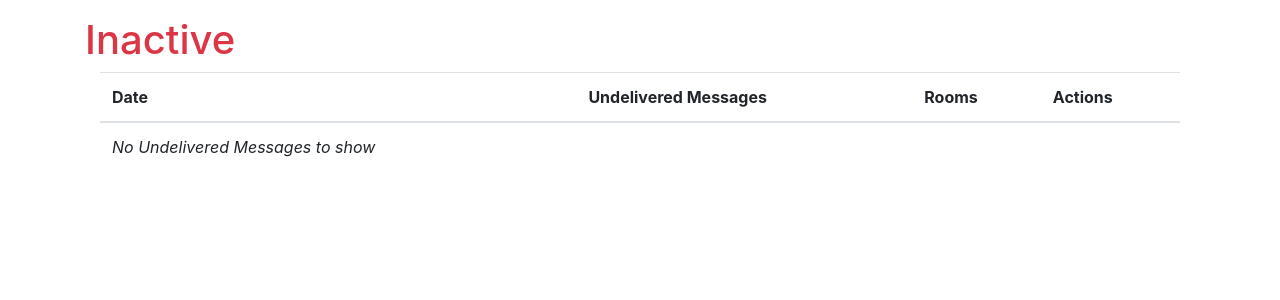
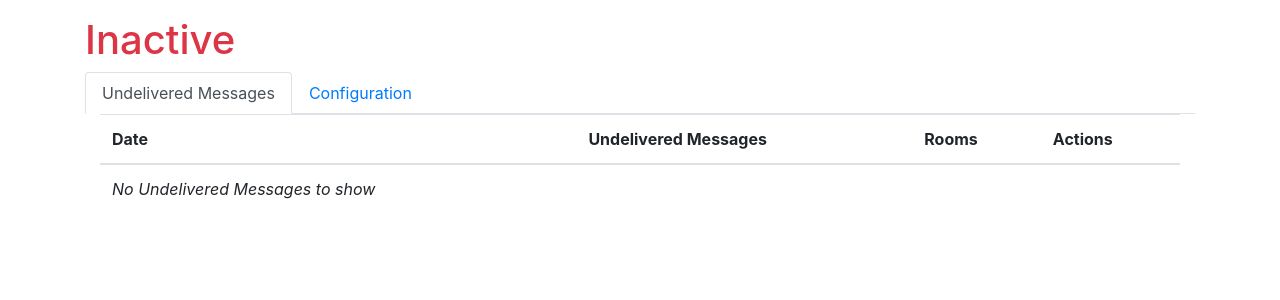
Before and after one commit to dudanogueira/rocket.connect, a Django app: template rocket_connect/templates/instance/connector_analyze.html in a window 1280 px wide. Shown: the part 108-408 px from the top of the page. Run offline with Django 3.2, Linux system fonts and the light colour scheme; the template is opened without the code that fills it, so the values that code supplies are empty; some libraries are stand-ins or nearby versions.

Commit message:
Connector Analyze with tabs

```diff
--- a/rocket_connect/templates/instance/connector_analyze.html
+++ b/rocket_connect/templates/instance/connector_analyze.html
@@ -4,17 +4,30 @@
 {% block content %}
 <nav class="breadcrumb">
     <a class="breadcrumb-item" href="{% url 'home' %}">home</a>
-    <a class="breadcrumb-item" href="{% url 'instance:server_detail' connector.server.external_token %}">{{connector.server}}</a>
+    <a class="breadcrumb-item"
+        href="{% url 'instance:server_detail' connector.server.external_token %}">{{connector.server}}</a>
     <span class="breadcrumb-item active">{{connector}} </span>
 </nav>
 <h1>
-    {{connector}} <span class="text-{{ connector.enabled|yesno:'success,danger' }}">{{ connector.enabled|yesno:"Active,Inactive" }}</span>
+    {{connector}}
+    <span class="text-{{ connector.enabled|yesno:'success,danger' }}">
+        {{connector.enabled|yesno:"Active,Inactive" }}
+    </span>
 </h1>
 
+
+
+
+
 {% if connector.connector_type == "wppconnect" %}
-
-    <a name="" id="" class="btn btn-primary" href="?connector=wppconnect&connector_action=status_session" role="button">get status</a>
-    <a name="" id="" class="btn btn-primary" href="?connector=wppconnect&connector_action=initialize" role="button">initialize</a>
+<div class="container">
+    <p>
+        <a name="" id="" class="btn btn-primary" href="?connector=wppconnect&connector_action=status_session" role="button">get
+            status</a>
+        <a name="" id="" class="btn btn-primary" href="?connector=wppconnect&connector_action=initialize"
+            role="button">initialize</a>
+    </p>
+</div>
 
 {% if connector_action_response %}
 
@@ -36,6 +49,22 @@
 
 {% endif %}
 
+
+<ul class="nav nav-tabs" id="myTab" role="tablist">
+    <li class="nav-item">
+        <a class="nav-link active" id="undelivered-messages-tab" data-toggle="tab" href="#undelivered-messages"
+            role="tab" aria-controls="undelivered-messages" aria-selected="true">Undelivered Messages</a>
+    </li>
+    <li class="nav-item">
+        <a class="nav-link" id="configuration-tab" data-toggle="tab" href="#configuration" role="tab"
+            aria-controls="configuration" aria-selected="false">
+            Configuration
+        </a>
+    </li>
+</ul>
+<div class="tab-content" id="myTabContent">
+    <div class="tab-pane fade show active" id="undelivered-messages" role="tabpanel"
+        aria-labelledby="undelivered-messages-tab">
         <div id="undelivered_messages_by_day" class="container">
             <table class="table">
                 <thead>
@@ -53,9 +82,15 @@
                         <td>{{message.created_count}}</td>
                         <td>{{message.room_count}}</td>
                         <td>
-                    <a name="" id="" class="btn btn-danger" href="?date={{message.date|date:'Y-m-d'}}&action=force_delivery" role="button">force delivery</a>
-                    <a name="" id="" class="btn btn-success" href="?date={{message.date|date:'Y-m-d'}}&action=mark_as_delivered" role="button">mark as delivered</a>
-                    <a name="" id="" class="btn btn-info" href="?date={{message.date|date:'Y-m-d'}}&action=show" role="button">show</a>
+                            <a name="" id="" class="btn btn-danger"
+                                href="?date={{message.date|date:'Y-m-d'}}&action=force_delivery" role="button">force
+                                delivery</a>
+                            <a name="" id="" class="btn btn-success"
+                                href="?date={{message.date|date:'Y-m-d'}}&action=mark_as_delivered" role="button">mark
+                                as
+                                delivered</a>
+                            <a name="" id="" class="btn btn-info" href="?date={{message.date|date:'Y-m-d'}}&action=show"
+                                role="button">show</a>
                         </td>
                     </tr>
                     {% empty %}
@@ -70,26 +105,31 @@
             {% if undelivered_messages %}
             <h1>Showing undelivered Messages for date {{date|date:"SHORT_DATE_FORMAT"}}</h1>
             <hr />
-        {% regroup undelivered_messages by room as undelivered_messages_by_room  %}
+            {% regroup undelivered_messages by room as undelivered_messages_by_room %}
             {% for rooms in undelivered_messages_by_room %}
             <div class="card">
                 <div class="card-body">
                     <h4 class="card-title">
                         <h2>
                             {{rooms.grouper}}
-                            <a href="http://{{rooms.list.0.connector.server.url}}/live/{{rooms.grouper.room_id}}">link</a>
+                            <a
+                                href="http://{{rooms.list.0.connector.server.url}}/live/{{rooms.grouper.room_id}}">link</a>
                         </h2>
                     </h4>
                     <p class="card-text">
                         {% for message in rooms.list %}
                     <p>
-                            <button class="btn btn-primary" type="button" data-toggle="collapse" data-target="#collapse-{{message.id}}" aria-expanded="false" aria-controls="collapse-{{message.id}}">
+                        <button class="btn btn-primary" type="button" data-toggle="collapse"
+                            data-target="#collapse-{{message.id}}" aria-expanded="false"
+                            aria-controls="collapse-{{message.id}}">
                             {{message.id}} {{message.type}}
                         </button>
                     </p>
                     <div class="collapse" id="collapse-{{message.id}}">
-                            <a name="" id="" class="btn btn-danger" href="?id={{message.id}}&action=force_delivery" role="button">force delivery</a>
-                            <a name="" id="" class="btn btn-success" href="?id={{message.id}}&action=mark_as_delivered" role="button">mark as delivered</a>
+                        <a name="" id="" class="btn btn-danger" href="?id={{message.id}}&action=force_delivery"
+                            role="button">force delivery</a>
+                        <a name="" id="" class="btn btn-success" href="?id={{message.id}}&action=mark_as_delivered"
+                            role="button">mark as delivered</a>
                         <div class="card card-body m-3">
                             <pre>{{message.raw_message|pprint}}</pre>
                         </div>
@@ -101,6 +141,10 @@
             {% endfor %}
             {% endif %}
         </div>
+
+    </div>
+
+    <div class="tab-pane fade" id="configuration" role="tabpanel" aria-labelledby="configuration-tab">
         {% if config_form %}
         <div id="config" class="container">
             <h1>Configurations</h1>
@@ -111,6 +155,7 @@
             </form>
         </div>
         {% endif %}
-
+    </div>
+</div>
 
 {% endblock content %}
```
Lines whose indentation alone changed are shown as unchanged.
